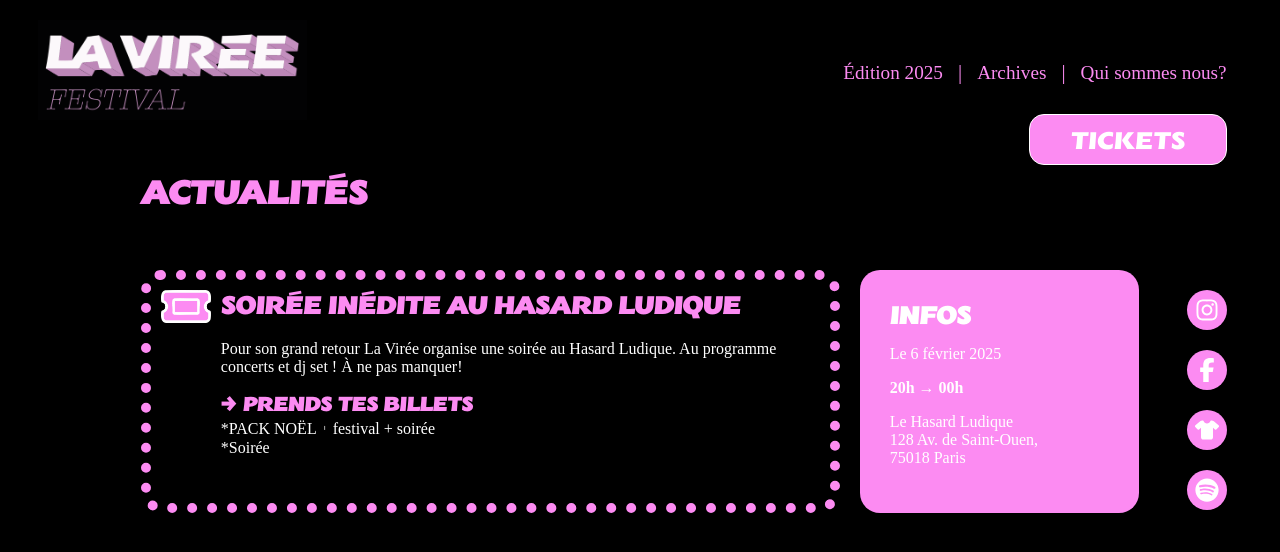
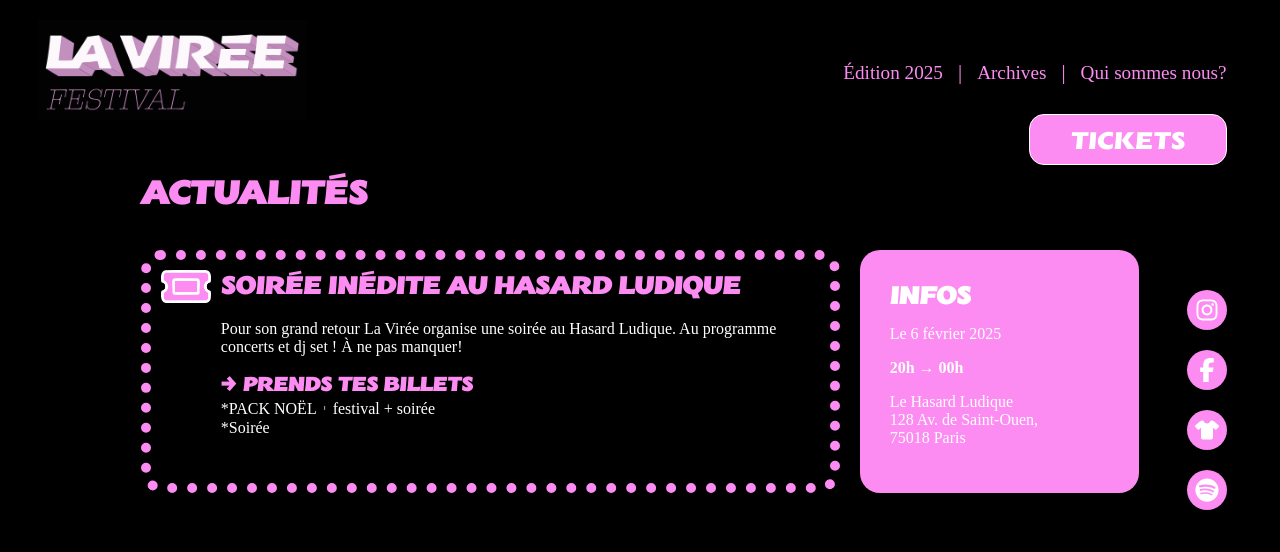
Before and after one commit to Archi398/laviree, a React (Create React App) app: page /actualites in a window 1280 px wide. Shown: the top 552 px of the page. Built offline with nearby package versions, Linux system fonts and the light colour scheme; a web font is replaced by a local one.

Commit message:
Update InfoActu.module.css

```diff
--- a/src/styles/InfoActu.module.css
+++ b/src/styles/InfoActu.module.css
@@ -7,12 +7,11 @@
 }
 
 .containerCard {
-  width: 100%;
   display: flex;
   flex-direction: column;
   justify-content: space-between;
   gap: 20px;
-  padding: 8%;
+  padding: 8% 0;
   color: white;
 }
 
@@ -92,7 +91,8 @@
   }
 
   .containerCard {
-    padding: 4%;
+    width: 100%;
+    padding: 2% 4%;
     flex-direction: row;
   }
 
```
